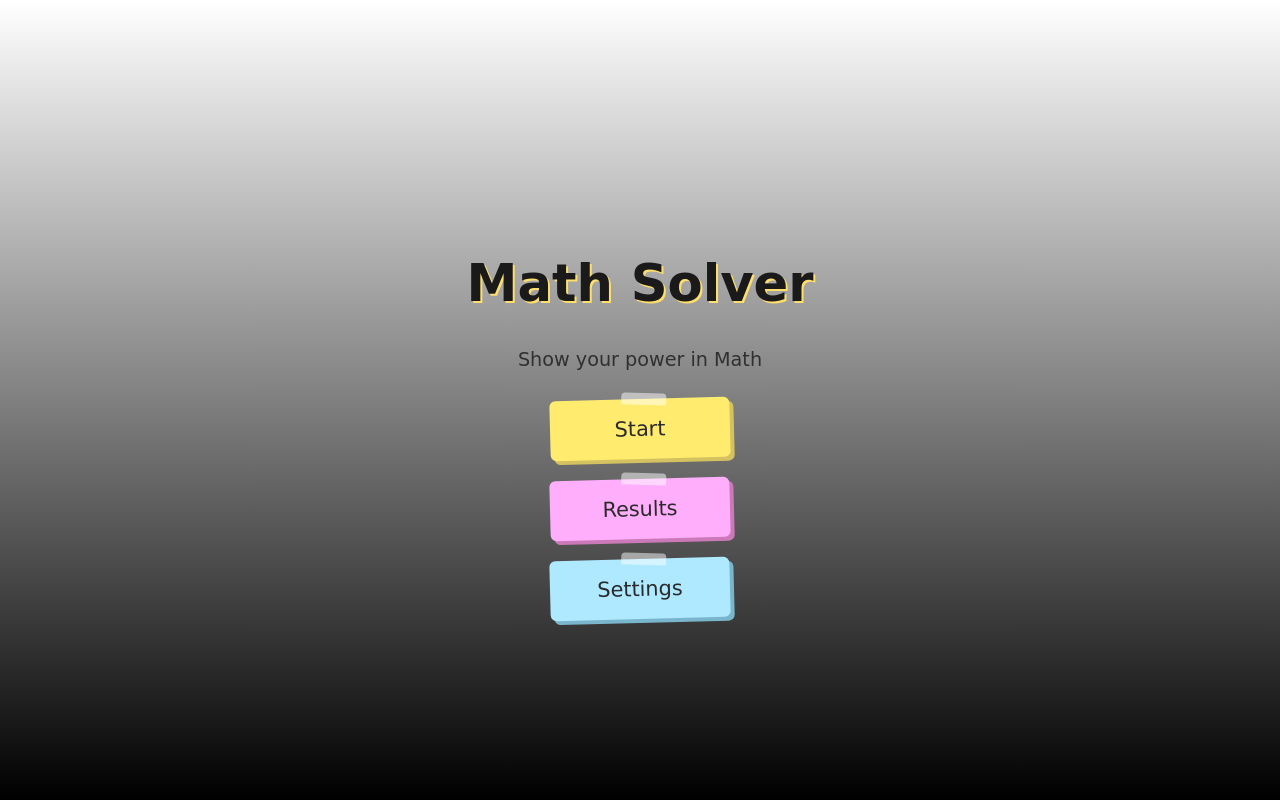
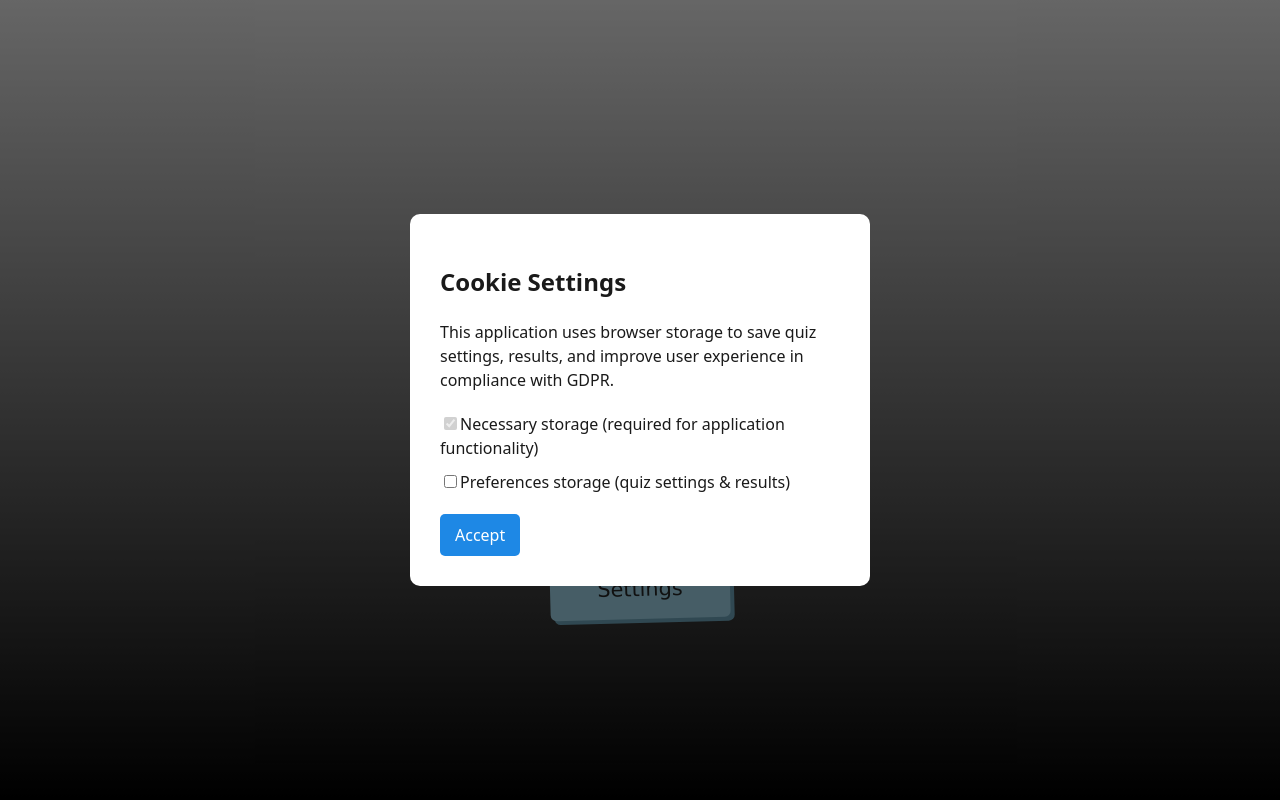
Before and after one commit to Vaderli/Math_solver, a React (Vite) app: page /start in a window 1280 px wide. Built offline with nearby package versions, Linux system fonts and the light colour scheme.

Commit message:
Added Cookie popup

```diff
--- a/src/App.jsx
+++ b/src/App.jsx
@@ -9,6 +9,7 @@ import ResultTable from "./pages/ResultTable/ResultTable";
 
 import { Provider } from "react-redux";
 import { store } from "./store/store";
+import CookieConsent from "./components/CookieConsent/CookieConsent";
 
 function App() {
   const router = createBrowserRouter(
@@ -28,9 +29,12 @@ function App() {
   )
 
   return(
-    <Provider store={store}>
+    <>
+     <Provider store={store}>
+      <CookieConsent />
       <RouterProvider router={router}/>
     </Provider>
+    </>
   );
 }
 
--- /dev/null
+++ b/src/components/CookieConsent/CookieConsent.jsx
@@ -0,0 +1,68 @@
+import { useState, useEffect } from "react";
+import styles from "./CookieConsent.module.css";
+import { useLocalStorage } from "../../hooks/useLocalStorage";
+
+const STORAGE_KEY = "math_solver_cookie_consent";
+
+const CookieConsent = () => {
+  const [consent, setConsent] = useLocalStorage(STORAGE_KEY, null);
+  const [visible, setVisible] = useState(false);
+  const [preferences, setPreferences] = useState(false);
+
+  useEffect(() => {
+    if (!consent) {
+      setVisible(true);
+    }
+  }, [consent]);
+
+  const handleAccept = () => {
+    const consentData = {
+      necessary: true,
+      preferences,
+      timestamp: new Date().toISOString(),
+    };
+
+    setConsent(consentData);
+    setVisible(false);
+  };
+
+  if (!visible)
+    return null;
+
+  return (
+    <div className={styles.overlay}>
+      <div className={styles.modal}>
+        <h2>Cookie Settings</h2>
+        <p>
+          This application uses browser storage to save quiz settings,
+          results, and improve user experience in compliance with GDPR.
+        </p>
+
+        <div className={styles.options}>
+          <label>
+            <input type="checkbox" checked disabled />
+            Necessary storage (required for application functionality)
+          </label>
+
+          <label>
+            <input
+              type="checkbox"
+              checked={preferences}
+              onChange={() => setPreferences(!preferences)}
+            />
+            Preferences storage (quiz settings & results)
+          </label>
+        </div>
+
+        <button
+          onClick={handleAccept}
+          className={styles.acceptBtn}
+        >
+          Accept
+        </button>
+      </div>
+    </div>
+  );
+};
+
+export default CookieConsent;
--- /dev/null
+++ b/src/components/CookieConsent/CookieConsent.module.css
@@ -0,0 +1,37 @@
+.overlay {
+  position: fixed;
+  inset: 0;
+  background: rgba(0, 0, 0, 0.6);
+  display: flex;
+  justify-content: center;
+  align-items: center;
+  z-index: 9999;
+}
+
+.modal {
+  background: white;
+  padding: 30px;
+  width: 400px;
+  border-radius: 10px;
+  text-align: left;
+}
+
+.options {
+  margin: 20px 0;
+  display: flex;
+  flex-direction: column;
+  gap: 10px;
+}
+
+.acceptBtn {
+  background-color: #1e88e5;
+  color: white;
+  border: none;
+  padding: 10px 15px;
+  border-radius: 5px;
+  cursor: pointer;
+}
+
+.acceptBtn:hover {
+  background-color: #1565c0;
+}
```
